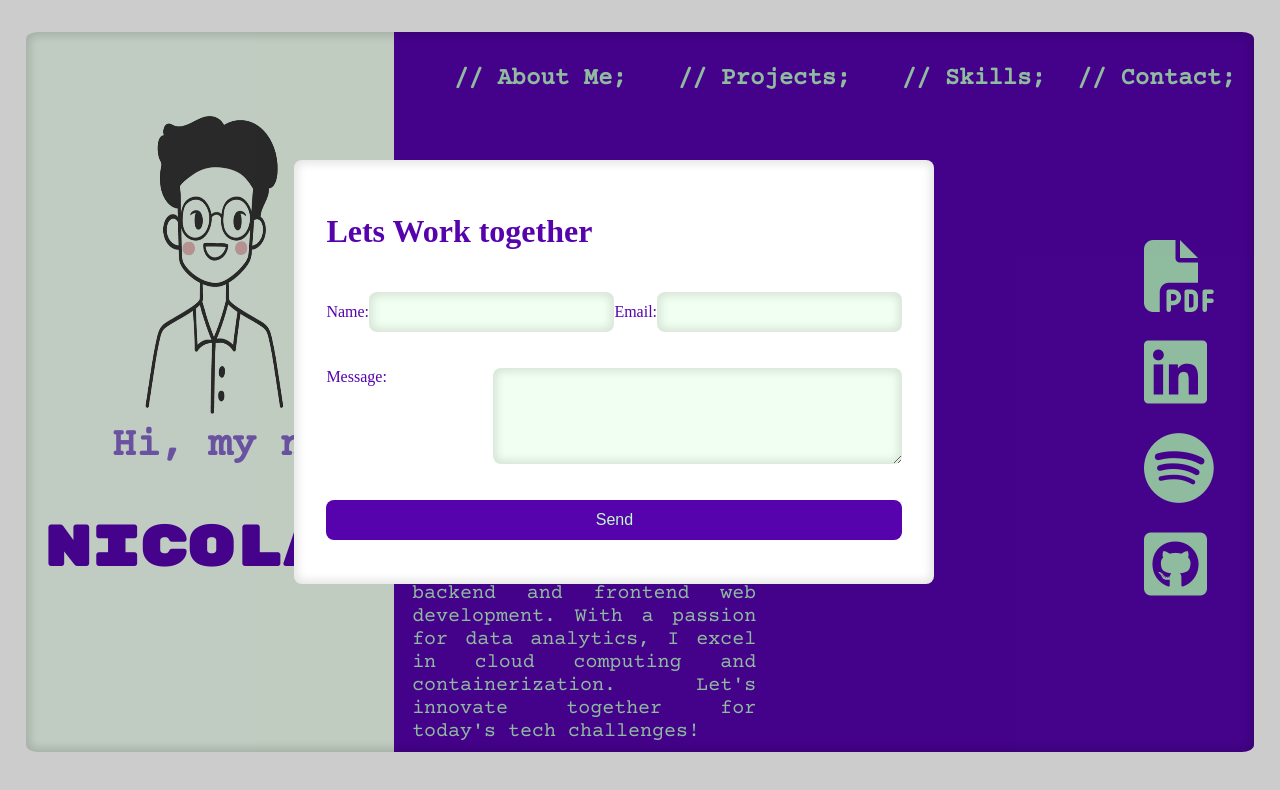
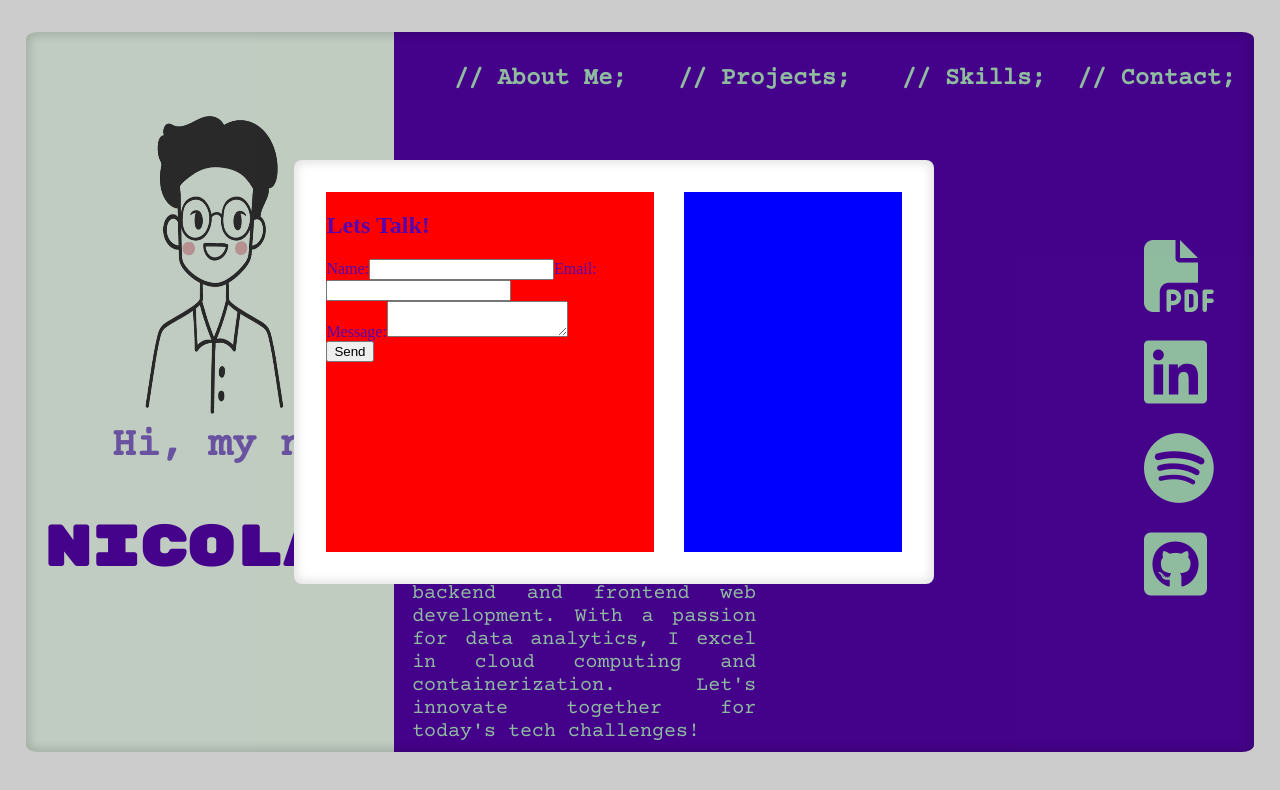
Before and after one commit to nicovenegas2/Portfolio, a React (Vite) app: page / in a window 1280 px wide. Both pictures are taken after a click on the button "// Contact;". Shown: the top 790 px of the page. Built offline with nearby package versions, Linux system fonts and the light colour scheme.

Commit message:
Update Contact

```diff
--- a/src/Components/Pages/Contact.jsx
+++ b/src/Components/Pages/Contact.jsx
@@ -46,8 +46,10 @@ function Contact( {closeFunction}) {
       }}
         transition={{ duration: 1,type: "spring", stiffness: 300, damping: 17}}
         >
-        <h1>Lets Work together</h1>
+        <section className="card-form">
+          <div className="section-1">
 
+            <h1>Lets Talk!</h1>
             <form className="contact-form" ref={form} onSubmit={sendEmail}>
                 <div className="contact-section">
                     <label htmlFor="name">Name:</label>
@@ -62,7 +64,11 @@ function Contact( {closeFunction}) {
 
                 <button type="submit" className="contact-button">Send</button>
             </form>
+          </div>
+          <div className="section-2"></div>
 
+
+        </section>
         </motion.div>
     )
 }
--- a/src/Styles/Pages/Contact.css
+++ b/src/Styles/Pages/Contact.css
@@ -26,55 +26,28 @@
     color: var(--color-background-secondary);
 }
 
-.contact-form{
-    display: flex;
-    flex-direction: column;
-    justify-content: space-evenly;
-    align-items: center;
+.card-form{
+    display: grid;
+    grid-template-columns: 3fr 2fr;
+    grid-gap: 3rem;
+    /* overflow: hidden; */
 
-    gap: 2vh;
+    width: 100%;
+    height: 100%;
 
-    height: 80%;
 }
 
-.contact-form input{
-    width: 30vw;
-    height: 5vh;
-    padding: 0 1vw;
-    border: none;
-    border-radius: 1vh;
-    background-color: var(--color-background);
-    box-shadow: inset 0 0 1vh 0.5vh rgba(0, 0, 0, 0.1);
+.section-1{
+    grid-column: 1 / 2;
+
+    width: 100%;
+    height: 100%;
+    background-color: red;
 }
 
-.contact-form textarea{
-    width: 30vw;
-    height: 10vh;
-    padding: 1vh 1vw;
-    border: none;
-    border-radius: 1vh;
-    background-color: var(--color-background);
-    box-shadow: inset 0 0 1vh 0.5vh rgba(0, 0, 0, 0.1);
+.section-2{
+    grid-column: 2 / 3;
+    width: 100%;
+    height: 100%;
+    background-color: blue;
 }
-
-.contact-section{
-    width: 100%;
-    display: flex;
-    justify-content: space-between;
-    align-items: center;
-}
-
-.message {
-    align-items: flex-start;
-}
-
-.contact-button{
-    width: 100%;
-    height: 5vh;
-    border: none;
-    border-radius: 1vh;
-    background-color: var(--color-background-secondary);
-    color: var(--color-main);
-    font-size: 2vh;
-    cursor: pointer;
-}
--- a/src/index.css
+++ b/src/index.css
@@ -35,19 +35,12 @@ body{
 }
 
 
-/* detect orientation  and make landscape*/
-@media (orientation: landscape) {
-  :root {
-    --background-color: red;
-  }
-}
 
-/* detect screen zize < 1300px */
-
-@media (max-width: 1300px) {
+@media  (max-width: 1750px){
   html {
     font-size: 10px;
   }
+
 }
 /* @media (prefers-color-scheme: light) {
   :root {
```
Also changed, not shown: src/Components/Pages/Home.jsx (+0 -13 lines), 1 other file (tests, documents, lock files or other folders). Lines whose indentation alone changed are shown as unchanged.
